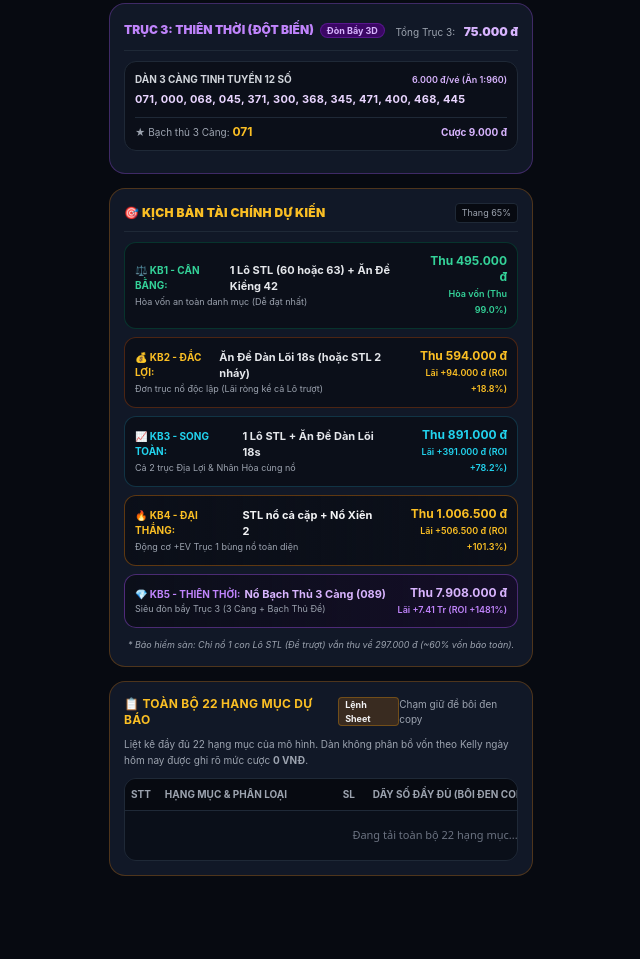
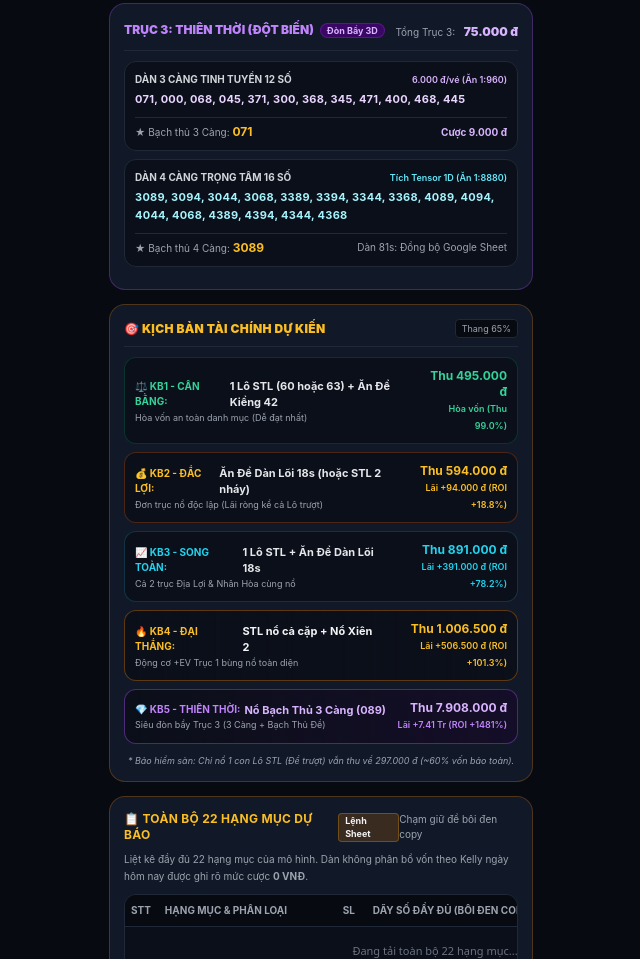
Before and after one commit to vietchuongdhv/aodich-web, a plain HTML site: page web/index.html in a window 1280 px wide. Shown: the part 1153-2112 px from the top of the page, without its empty margins (319-959 px from the left). Before the commit the page ends 2077 px from the top, so only its background shows below. Drawn offline with nearby package versions, Linux system fonts and the light colour scheme; no server answers.

Commit message:
Add files via upload

```diff
--- a/web/index.html
+++ b/web/index.html
@@ -327,6 +327,20 @@
           <div class="mt-2 text-[10px] text-gray-400 pt-1.5 border-t border-gray-800 flex items-center justify-between">
             <span>★ Bạch thủ 3 Càng: <strong class="text-daoGold-400 text-xs" id="bt3DDisplay">071</strong></span>
             <span class="text-purple-300 font-bold" id="costBt3DDisplay">Cược 9.000 đ</span>
+          </div>
+        </div>
+
+        <div class="bg-daoDark-850 p-2.5 rounded-xl border border-gray-800 mb-2">
+          <div class="flex items-center justify-between mb-1">
+            <span class="text-[10px] font-bold text-gray-300 uppercase">Dàn 4 Càng Trọng Tâm 16 Số</span>
+            <span class="text-[9px] text-cyan-300 font-semibold">Tích Tensor 1D (Ăn 1:8880)</span>
+          </div>
+          <div class="text-[11px] font-bold text-cyan-200 leading-relaxed tracking-wide" id="dan4DDisplay">
+            3089, 3094, 3044, 3068, 3389, 3394, 3344, 3368, 4089, 4094, 4044, 4068, 4389, 4394, 4344, 4368
+          </div>
+          <div class="mt-2 text-[10px] text-gray-400 pt-1.5 border-t border-gray-800 flex items-center justify-between">
+            <span>★ Bạch thủ 4 Càng: <strong class="text-daoGold-400 text-xs" id="bt4DDisplay">3089</strong></span>
+            <span class="text-gray-400 text-[10px]">Dàn 81s: Đồng bộ Google Sheet</span>
           </div>
         </div>
       </section>
@@ -915,6 +929,13 @@
         document.getElementById('cost3DPerTicket').innerText = `${data.c3D_base.toLocaleString('vi-VN')} đ/vé (Ăn 1:960)`;
         document.getElementById('costBt3DDisplay').innerText = `Cược ${data.c3D_bt.toLocaleString('vi-VN')} đ`;
 
+        if (data.dan4D_16 && data.dan4D_16.length > 0) {
+          const el4D = document.getElementById('dan4DDisplay');
+          if (el4D) el4D.innerText = data.dan4D_16.join(', ');
+          const elBt4D = document.getElementById('bt4DDisplay');
+          if (elBt4D) elBt4D.innerText = data.bt4D || '';
+        }
+
         // MA TRẬN KỊCH BẢN THU HOÀN VỐN & SINH LỜI (PHƯƠNG ÁN 2: CHIẾN THUẬT ĐẠO DỊCH)
         const win1Lo = Math.floor(data.stPts * 99000);
         const rateDe42 = (data.c42 || (data.costE42 ? Math.floor(data.costE42 / 42) : Math.floor(data.costE50 / 50)) || 0);
```
